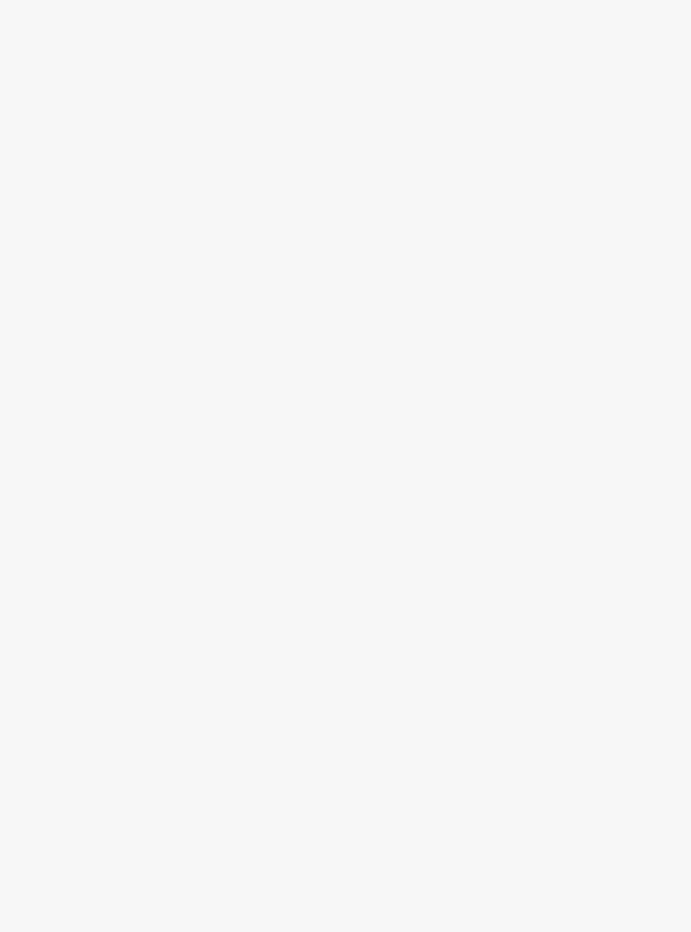
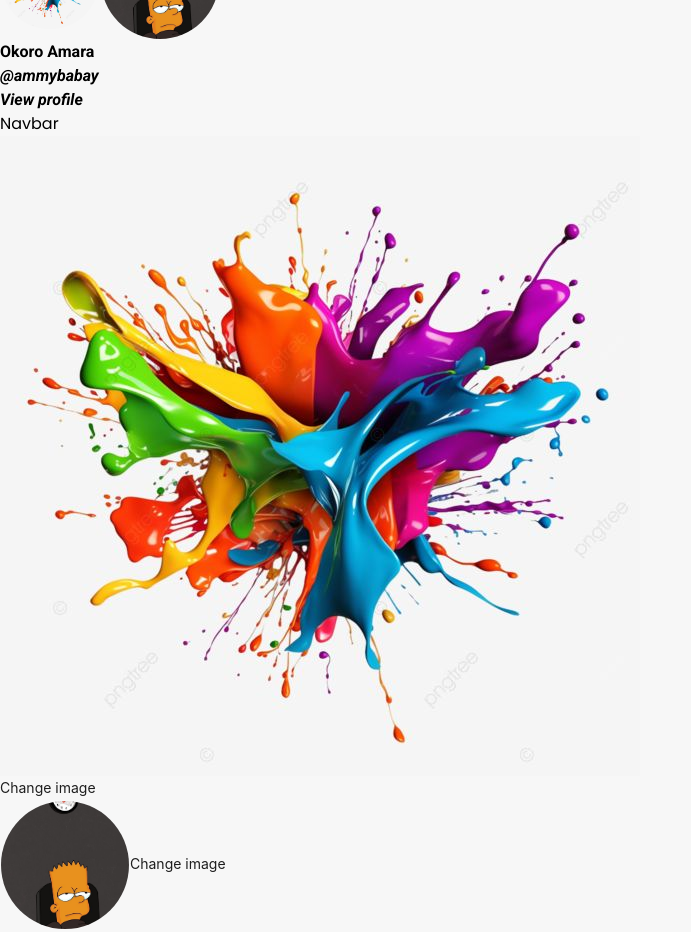
Before and after one commit to chiagoziepio/meetify-frontend, a React (Vite) app: page /user/dashbord in a window 1280 px wide. Shown: the part 80-1012 px from the top of the page, without its empty margins (0-691 px from the left). Before the commit the page ends 800 px from the top, so only its background shows below. Built offline with nearby package versions, Linux system fonts and the light colour scheme.

Commit message:
user dashbord setup

```diff
--- a/src/App.jsx
+++ b/src/App.jsx
@@ -4,6 +4,7 @@
 import Feeds from "./components/Pages/Feeds"
 import SignIn from './components/Pages/SignIn'
 import SignUp from './components/Pages/SignUp'
+import Dashboard from './components/Pages/Dashboard'
 
 function App() {
   const [count, setCount] = useState(0)
@@ -15,6 +16,7 @@
         <Route path='/register' element={<SignUp/>}/>
         <Route path='/user' element = {<Layout/>}>
           <Route index element={<Feeds/>}/>
+          <Route path='/user/dashbord' element={<Dashboard/>}/>
         </Route>
       </Routes>
 
--- /dev/null
+++ b/src/components/Pages/Dashboard.jsx
@@ -0,0 +1,31 @@
+import { Avatar, Upload } from "antd";
+import React from "react";
+
+const Dashboard = () => {
+  const handleProfilePicChange = async()=>{
+
+  }
+  const handleBackgroundPicChange = async()=>{
+
+  }
+
+  return (
+    <div className="flex-grow">
+      <div>
+        <div>
+          <div className="h-[330px] relative ">
+            <img src="/img/paint-splash.jpg" alt="" className="block h-full w-full"  />
+            <Upload name="image" onChange={handleBackgroundPicChange} className=" absolute bottom-[5%] right-[5%] "><button className="bg-[#9ce0f0] text-[16px] p-[6px] rounded-[10px]">Change image</button></Upload>
+          </div>
+          <div className="relative">
+            <Avatar  src='/img/profilepic.jpg' size={130} className="mt-[-50px] ml-[10%]"/>
+            <Upload name="image" onChange={handleProfilePicChange} className=" absolute bottom-[5%] left-[17%]  "><button className="bg-[#9ce0f0] text-[16px] p-[6px] rounded-[10px]">Change image</button></Upload>
+          </div>
+
+        </div>
+      </div>
+    </div>
+  );
+};
+
+export default Dashboard;
--- a/src/components/Pages/components/Profile.jsx
+++ b/src/components/Pages/components/Profile.jsx
@@ -12,7 +12,7 @@
             <h3 className='text-center roboto-bold text-[20px]'>Okoro Amara</h3>
             <p className='text-center roboto-thin-italic text-[15px] text-gray-300'>@ammybabay</p>
         </div>
-        <NavLink className="roboto-thin-italic  ">
+        <NavLink className="roboto-thin-italic  " to={"/user/dashbord"}>
             <p className='text-center'>View profile</p>
         </NavLink>
     </div>
```
